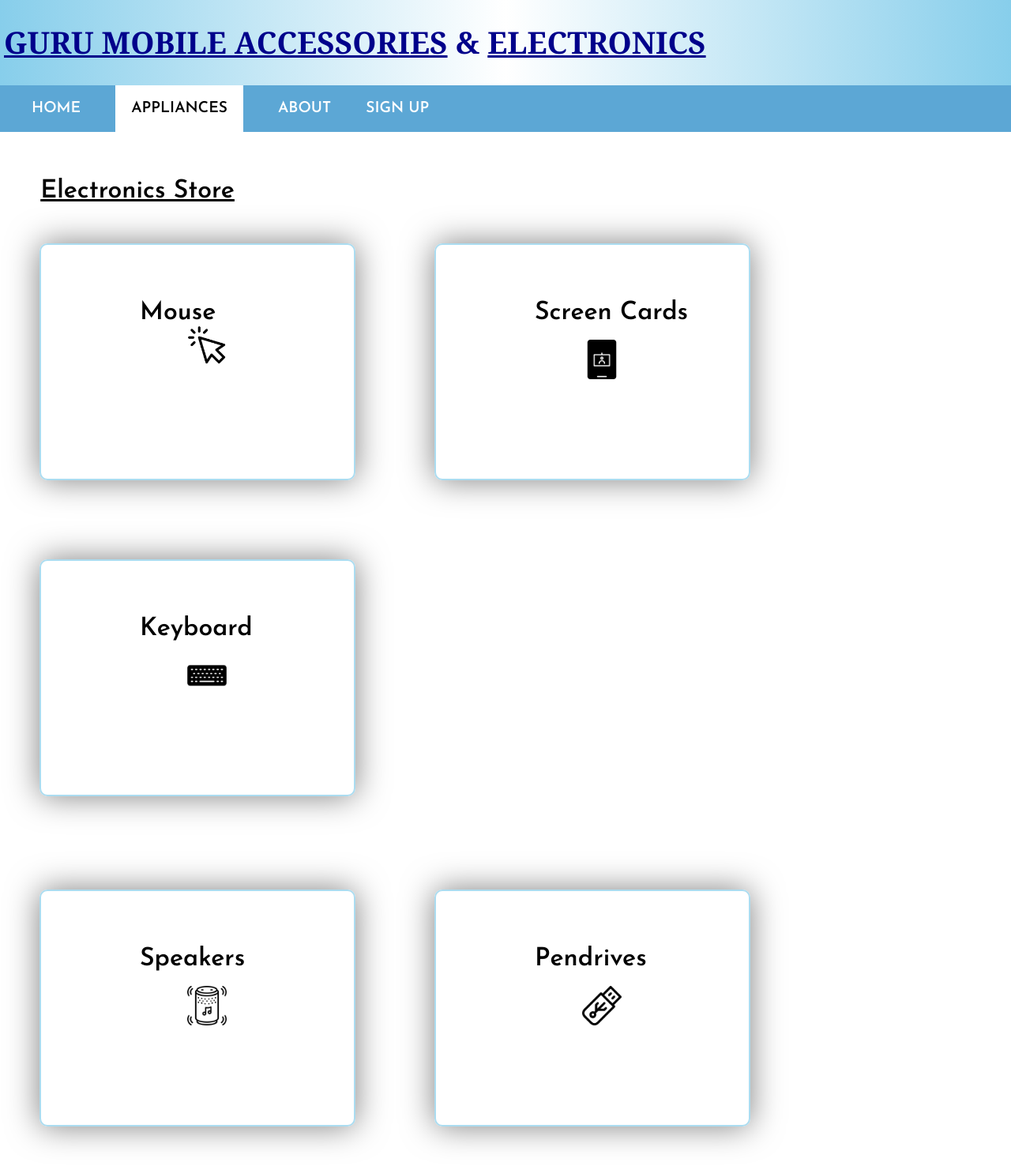
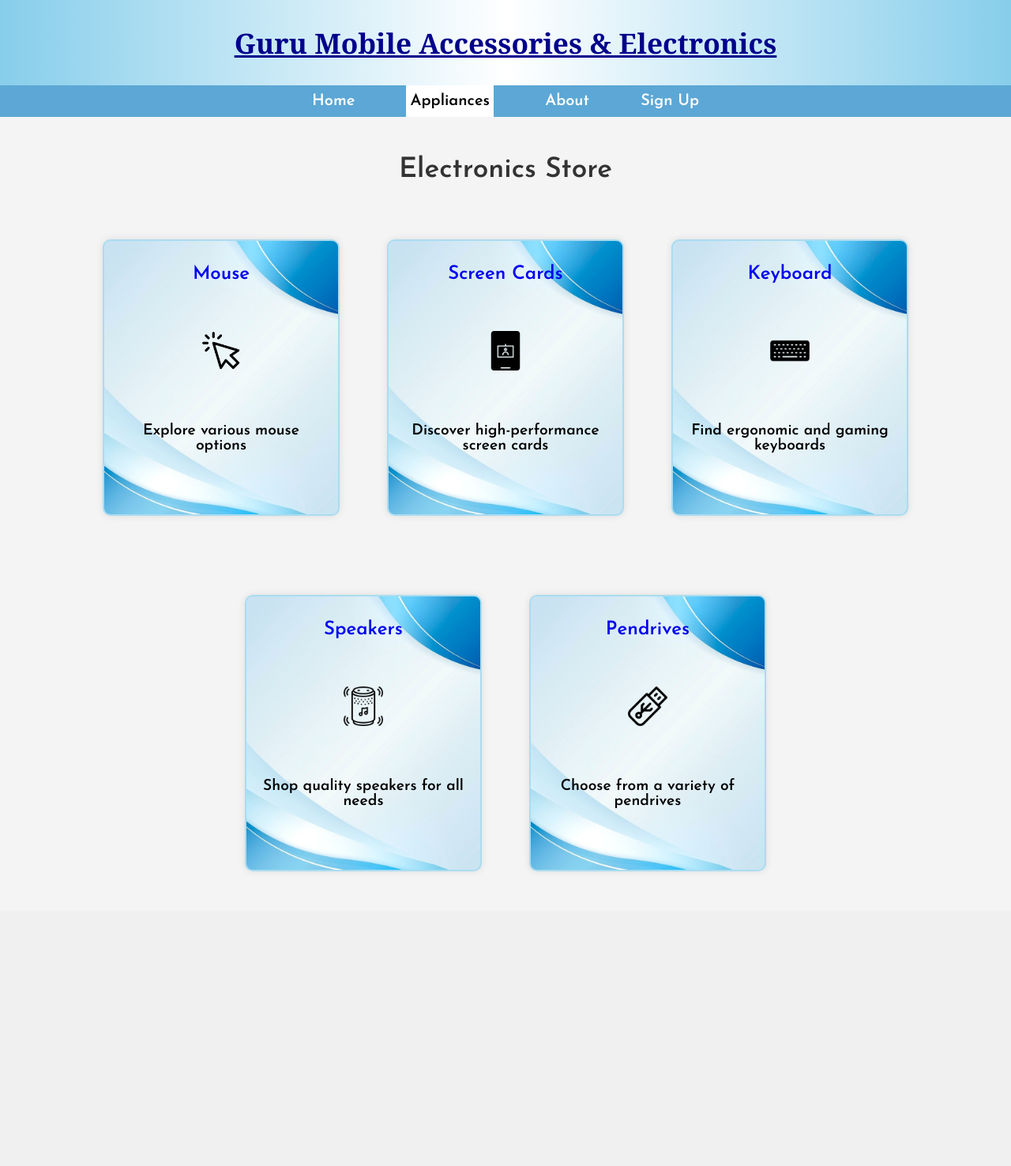
Before and after one commit to Pushpa-Harshitha05/Electronics-Website, a PHP site: page /appl.html in a window 1280 px wide. Shown: the whole page at 79% size. After the commit the page ends 1103 px from the top, so only its background shows below. Run offline with PHP 8.4, Linux system fonts and the light colour scheme.

Commit message:
Made some Html pages responsive and changed styles.

```diff
--- a/fullstack/about.html
+++ b/fullstack/about.html
@@ -14,7 +14,7 @@
 <body>
 
    <header>
-      <h1>Guru Mobile Accessories & Electronics</h1>
+      <p>Guru Mobile Accessories & Electronics</p>
    </header>
 
    <nav>
--- a/fullstack/appl.html
+++ b/fullstack/appl.html
@@ -1,10 +1,10 @@
 <!DOCTYPE HTML>
-<html>
+<html lang="en">
 
 <head>
-   <title>APPLIANCES</title>
    <meta charset="UTF-8">
    <meta name="viewport" content="width=device-width, initial-scale=1.0">
+   <title>Guru Mobile Accessories & Electronics</title>
    <link rel="preconnect" href="https://fonts.googleapis.com">
    <link rel="preconnect" href="https://fonts.gstatic.com" crossorigin>
    <link href="https://fonts.googleapis.com/css2?family=Josefin+Sans:wght@600&display=swap" rel="stylesheet">
@@ -12,61 +12,59 @@
 </head>
 
 <body>
-   <header><br>
-      <h1><u>GURU MOBILE ACCESSORIES</u> &amp; <u> ELECTRONICS</u></h1>
-   </header><br><br><br><br><br><br>
-   <div class="start">
-      <nav role="main">
-         <a href="Homepage.html" target="_parent">HOME</a>
-         <a href="appl.html" target="_self"><mark>APPLIANCES</mark></a>
-         <a href="about.html" target="_self">ABOUT</a>
-         <a href="sign.html" target="_self">SIGN UP</a>
+   <header>
+      <p>Guru Mobile Accessories & Electronics</p>
+   </header>
+
+   <nav>
+      <a href="Homepage.html">Home</a>
+      <a href="appl.html"><mark>Appliances</mark></a>
+      <a href="about.html">About</a>
+      <a href="sign.html">Sign Up</a>
    </nav>
-   </div><br><br>
-   <br>
-   <p>
-   <h1 style="font-family: 'Josefin Sans', sans-serif;"><br><br><b>&nbsp;&nbsp;&nbsp;&nbsp;&nbsp;<u>Electronics
-            Store</u></b></h1>
-   </p>
+
+   <main>
+      <h1 class="heading">Electronics Store</h1>
       <div class="contain">
          <a id="mouse" href="mouse.html" target="_self">
             <div class="sub">
-            <h1 style="margin-top: 70px;">
-               <p style="font-family: 'Josefin Sans', sans-serif;">Mouse</p>
-            </h1><img id="pic1" src="images/clicke.png"><br><br>
+               <h1>Mouse</h1>
+               <img src="images/clicke.png" alt="Mouse">
+               <p>Explore various mouse options</p>
             </div>
          </a>
          <a id="screen" href="screencards.html" target="_self">
             <div class="sub">
-            <h1 style="margin-top: 70px;">
-               <p style="font-family: 'Josefin Sans', sans-serif;">Screen&nbsp;Cards</p>
-            </h1><br><img id="pic1" src="images/card.png"><br><br>
+               <h1>Screen Cards</h1>
+               <img src="images/card.png" alt="Screen Cards">
+               <p>Discover high-performance screen cards</p>
             </div>
          </a>
          <a id="key" href="keyboards.html" target="_self">
             <div class="sub">
-            <h1 style="margin-top: 70px;">
-               <p style="font-family: 'Josefin Sans', sans-serif;">Keyboard</p>
-            </H1><br><img id="pic1" src="images/keyboard_imgs/board.png"><br><br>
+               <h1>Keyboard</h1>
+               <img src="images/keyboard_imgs/board.png" alt="Keyboard">
+               <p>Find ergonomic and gaming keyboards</p>
             </div>
          </a>
-   </div> <br>
+      </div>
       <div class="contain">
          <a id="speakers" href="speakers.html" target="_self">
             <div class="sub">
-            <h1 style="margin-top: 70px;">
-               <p style="font-family: 'Josefin Sans', sans-serif;">Speakers</p>
-            </h1><br><img id="pic1" src="images/speaker.png"><br><br>
+               <h1>Speakers</h1>
+               <img src="images/speaker.png" alt="Speakers">
+               <p>Shop quality speakers for all needs</p>
             </div>
          </a>
          <a id="pendrives" href="pendrives.html" target="_self">
             <div class="sub">
-            <h1 style="margin-top: 70px;">
-               <p style="font-family: 'Josefin Sans', sans-serif;">Pendrives</p>
-            </h1><br><img id="pic1" src="images/pen.png"><br><br>
+               <h1>Pendrives</h1>
+               <img src="images/pen.png" alt="Pendrives">
+               <p>Choose from a variety of pendrives</p>
             </div>
          </a>
       </div>
+   </main>
 </body>
 
 </html>
--- a/fullstack/appl_style.css
+++ b/fullstack/appl_style.css
@@ -1,102 +1,188 @@
+* {
+  margin: 0;
+  padding: 0;
+  box-sizing: border-box;
+}
+
+body {
+  font-family: 'Josefin Sans', sans-serif;
+  background-color: #f4f4f4;
+  color: #333;
+}
+
 header {
   background: linear-gradient(-90deg, skyblue, white, skyblue);
-  padding: 5px;
+  padding: 30px 0px;
+  text-align: center;
   color: darkblue;
-  font-size: larger;
-  width: 100%;
-  height: 120px;
+  font-size: 2.2rem;
 }
 
-header,
-.start {
-  position: fixed;
-  z-index: 5;
+header p {
+  text-decoration: underline;
+  font-family: Cambria, Cochin, Georgia, Times, 'Times New Roman', serif;
+  font-weight: bold;
 }
 
-* {
-  box-sizing: border-box;
-  margin: 0;
-  padding: 0;
+nav {
+  background-color: rgb(92, 167, 213);
+  padding: 10px 0;
+  text-align: center;
 }
 
-nav[role="main"] {
-  background-color: rgb(92, 167, 213);
-  padding: 20px;
-  width: 300%;
+nav a {
+  color: white;
+  text-decoration: none;
+  padding: 10px 20px;
+  font-size: 1.25rem;
+  margin: 0px 10px;
+  transition: background-color 0.3s ease, color 0.3s ease;
 }
 
-nav[role="main"] a {
-  color: white;
-  text-decoration: none;
-  padding: 20px;
-  font-size: larger;
-  font-family: 'Josefin Sans', sans-serif;
-}
-
-nav[role="main"] a:hover {
+nav a:hover {
   background-color: white;
   color: darkblue;
+  border-radius: 5px;
 }
 
 mark {
   background-color: white;
   color: black;
-  padding: 20px;
+  padding: 10px 5px;
+}
+
+.heading{
+  text-align: center;
+  margin-top: 50px;
+  font-size: 2.2rem;
 }
 
 .contain {
   display: flex;
   flex-wrap: wrap;
+  justify-content: center;
+  gap: 60px;
+  padding: 50px 10%;
 }
 
-body {
-  background: rgb(255, 255, 255);
-}
-
-h1 {
-  font-family: Cambria, Cochin, Georgia, Times, 'Times New Roman', serif;
+.contain a{
+  text-decoration: none;
 }
 
 .sub {
   border: 2px solid rgb(171, 220, 240);
-  width: 400px;
-  height: 300px;
-  margin: 50px;
-  box-shadow: 0 0 40px rgba(0, 0, 0, .5);
+  background: url("images/appl_imgs/bg.jpg");
+  background-position: center;
+  background-repeat: no-repeat;
+  background-size: cover;
+  width: 300px;
+  height: 350px;
   border-radius: 10px;
-  transition: all 0.6s ease-in-out;
+  box-shadow: 0 0 10px rgba(0, 0, 0, 0.1);
+  transition: transform 0.3s ease, box-shadow 0.3s ease;
+  text-align: center;
+  padding: 20px;
 }
 
 .sub:hover {
-  border: 2px solid rgb(82, 170, 205);
+  transform: translateY(-10px);
+  box-shadow: 0 10px 20px rgba(0, 0, 0, 0.2);
+  transition: 0.7s;
 }
 
-.sub:hover {
-  background-color: rgb(188, 222, 236);
+.sub img {
+  width: 50px;
+  margin: 50px auto;
 }
 
 .sub p {
-  margin: auto;
-  margin-left: 125px;
+  font-size: 1.2rem;
   color: black;
-}
-
-.sub #pic1 {
-  width: 50px;
-  margin-left: 185px;
+  margin-top: 5%;
 }
 
 .sub h1 {
-  margin: 0px;
-  display: block;
-  text-decoration: none;
-  width: 25%;
+  margin: 10px 0;
+  font-size: 1.5rem;
 }
 
-#mouse,
-#key,
-#screen,
-#pendrives,
-#speakers {
-  text-decoration: none;
+/* Highlighted Text Styling */
+h1,
+h2 {
+  font-size: 2rem;
+  margin: 20px 0;
 }
+
+h2 {
+  font-size: 1.8rem;
+}
+
+footer {
+  background-color: #333;
+  color: white;
+  text-align: center;
+  padding: 20px;
+  margin-top: 50px;
+}
+
+/* Responsive Styles */
+@media (max-width: 1200px) {
+  .contain {
+    padding: 30px 5%;
+  }
+  .sub {
+    width: 250px;
+    height: 300px;
+  }
+  .sub img {
+    width: 60px;
+  }
+}
+
+@media (max-width: 768px) {
+  header h1 {
+    font-size: 1.5rem;
+  }
+
+  nav a {
+    font-size: 1rem;
+    padding: 10px 15px;
+  }
+
+  .contain {
+    gap: 15px;
+  }
+
+  h1,
+  h2 {
+    font-size: 1.5rem;
+  }
+}
+
+@media (max-width: 480px) {
+  nav a {
+    font-size: 1rem;
+    padding: 8px 0px;
+    display: block;
+    margin: 5px 0;
+  }
+
+  mark{
+    display: block;
+    width: 100%;
+  }
+
+  .contain {
+    padding: 20px;
+  }
+
+  .sub {
+    width: 100%;
+    height: auto;
+    padding: 15px;
+  }
+
+  .sub img {
+    width: 50px;
+  }
+}
```
Also changed, not shown: fullstack/about_style.css (+5 -4 lines), fullstack/images/appl_imgs/bg.jpg (added). Lines whose indentation alone changed are shown as unchanged.
